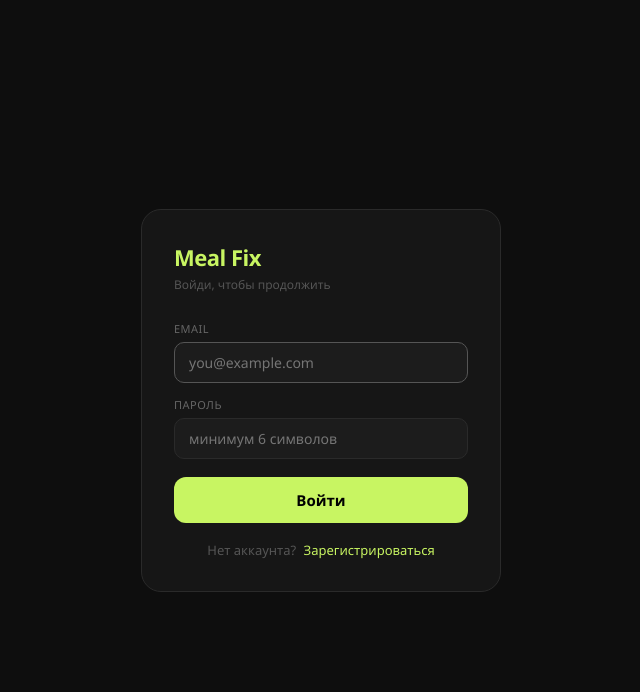
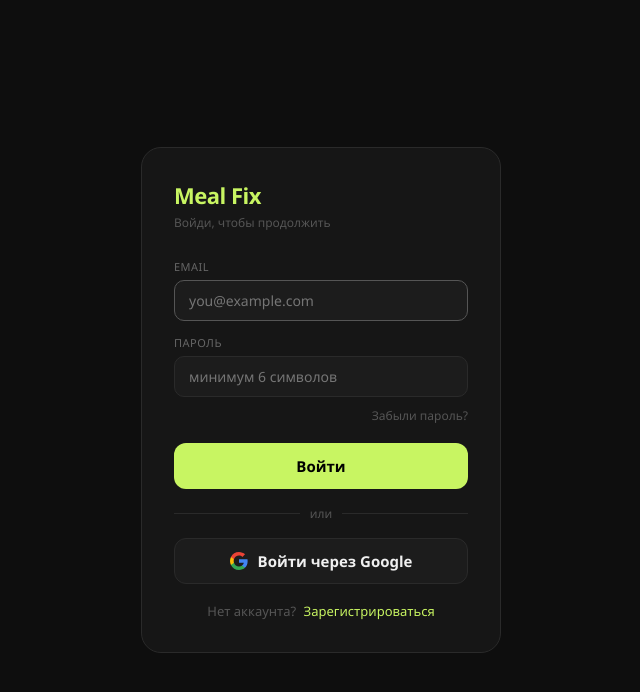
Before and after one commit to gafiyatovzz/meal-fast, a Next.js app: page / in a window 1280 px wide. Shown: the top 692 px of the page, without its empty margins (319-959 px from the left). Built offline with nearby package versions, Linux system fonts and the light colour scheme; no server answers.

Commit message:
feat(auth): add password recovery and Google sign-in

```diff
--- a/src/app/auth.module.less
+++ b/src/app/auth.module.less
@@ -72,6 +72,54 @@
 
 .toggleLink { color: @color-accent; cursor: pointer; margin-left: 4px; }
 
+.forgotRow { text-align: right; margin-top: -8px; margin-bottom: 14px; }
+
+.forgotLink { font-size: 12px; color: @color-text-dim; cursor: pointer; &:hover { color: @color-accent; } }
+
+.ok {
+  background: fadeout(@color-accent, 85%);
+  border: 1px solid fadeout(@color-accent, 60%);
+  border-radius: @radius-md;
+  padding: 10px 14px;
+  font-size: 13px;
+  color: @color-accent;
+  margin-bottom: 14px;
+}
+
+.divider {
+  display: flex;
+  align-items: center;
+  gap: 10px;
+  margin: 16px 0;
+  color: @color-text-dim;
+  font-size: 12px;
+  &::before, &::after {
+    content: '';
+    flex: 1;
+    height: 1px;
+    background: @color-border;
+  }
+}
+
+.googleBtn {
+  width: 100%;
+  background: @color-surface-2;
+  color: @color-text;
+  border: 1px solid @color-border;
+  border-radius: @radius-lg;
+  padding: 12px 0;
+  font-weight: 600;
+  font-size: @font-size-md;
+  cursor: pointer;
+  font-family: @font-family;
+  display: flex;
+  align-items: center;
+  justify-content: center;
+  gap: 10px;
+  &:hover { border-color: @color-text-dim; }
+  &:disabled { opacity: 0.5; cursor: not-allowed; }
+}
+
 .err {
   background: @color-error-bg;
   border: 1px solid @color-error-border;
--- a/src/app/auth.tsx
+++ b/src/app/auth.tsx
@@ -4,27 +4,150 @@
 import { supabase } from '../lib/supabase'
 import styles from './auth.module.less'
 
-export default function AuthForm() {
-  const [mode, setMode] = useState<'login' | 'signup'>('login')
+type Mode = 'login' | 'signup' | 'reset' | 'update'
+
+interface AuthFormProps {
+  initialMode?: Mode
+  onPasswordUpdated?: () => void
+}
+
+export default function AuthForm({ initialMode = 'login', onPasswordUpdated }: AuthFormProps) {
+  const [mode, setMode] = useState<Mode>(initialMode)
   const [email, setEmail] = useState('')
   const [password, setPassword] = useState('')
+  const [confirm, setConfirm] = useState('')
   const [loading, setLoading] = useState(false)
   const [error, setError] = useState<string | null>(null)
+  const [success, setSuccess] = useState<string | null>(null)
+
+  function switchMode(next: Mode) {
+    setMode(next)
+    setError(null)
+    setSuccess(null)
+  }
+
+  async function signInWithGoogle() {
+    setError(null)
+    setLoading(true)
+    const { error } = await supabase.auth.signInWithOAuth({
+      provider: 'google',
+      options: { redirectTo: window.location.origin }
+    })
+    if (error) setError(error.message)
+    setLoading(false)
+  }
 
   async function submit(e: React.FormEvent<HTMLFormElement>) {
     e.preventDefault()
     setError(null)
+    setSuccess(null)
     setLoading(true)
 
     if (mode === 'login') {
       const { error } = await supabase.auth.signInWithPassword({ email, password })
       if (error) setError(error.message)
-    } else {
+    } else if (mode === 'signup') {
       const { error } = await supabase.auth.signUp({ email, password })
       if (error) setError(error.message)
+    } else if (mode === 'reset') {
+      const redirectTo = window.location.origin
+      const { error } = await supabase.auth.resetPasswordForEmail(email, { redirectTo })
+      if (error) {
+        setError(error.message)
+      } else {
+        setSuccess('Письмо со ссылкой для сброса пароля отправлено на ' + email)
+      }
+    } else if (mode === 'update') {
+      if (password !== confirm) {
+        setError('Пароли не совпадают')
+        setLoading(false)
+        return
+      }
+      const { error } = await supabase.auth.updateUser({ password })
+      if (error) {
+        setError(error.message)
+      } else {
+        onPasswordUpdated?.()
+      }
     }
 
     setLoading(false)
+  }
+
+  if (mode === 'reset') {
+    return (
+      <div className={styles.wrap}>
+        <div className={styles.card}>
+          <div className={styles.logo}>Meal Fix</div>
+          <div className={styles.sub}>Сброс пароля</div>
+
+          {error && <div className={styles.err}>{error}</div>}
+          {success && <div className={styles.ok}>{success}</div>}
+
+          {!success && (
+            <form onSubmit={submit}>
+              <label className={styles.label}>Email</label>
+              <input
+                className={styles.input}
+                type="email"
+                value={email}
+                onChange={e => setEmail(e.target.value)}
+                placeholder="you@example.com"
+                required
+                autoFocus
+              />
+              <button className={styles.btn} type="submit" disabled={loading}>
+                {loading ? '…' : 'Отправить ссылку'}
+              </button>
+            </form>
+          )}
+
+          <div className={styles.toggle}>
+            <span className={styles.toggleLink} onClick={() => switchMode('login')}>← Назад ко входу</span>
+          </div>
+        </div>
+      </div>
+    )
+  }
+
+  if (mode === 'update') {
+    return (
+      <div className={styles.wrap}>
+        <div className={styles.card}>
+          <div className={styles.logo}>Meal Fix</div>
+          <div className={styles.sub}>Новый пароль</div>
+
+          {error && <div className={styles.err}>{error}</div>}
+
+          <form onSubmit={submit}>
+            <label className={styles.label}>Новый пароль</label>
+            <input
+              className={styles.input}
+              type="password"
+              value={password}
+              onChange={e => setPassword(e.target.value)}
+              placeholder="минимум 6 символов"
+              required
+              minLength={6}
+              autoFocus
+            />
+            <label className={styles.label}>Подтвердите пароль</label>
+            <input
+              className={styles.input}
+              type="password"
+              value={confirm}
+              onChange={e => setConfirm(e.target.value)}
+              placeholder="повторите пароль"
+              required
+              minLength={6}
+            />
+            <button className={styles.btn} type="submit" disabled={loading}>
+              {loading ? '…' : 'Сохранить пароль'}
+            </button>
+          </form>
+        </div>
+      </div>
+    )
   }
 
   return (
@@ -56,14 +179,31 @@
             required
             minLength={6}
           />
+          {mode === 'login' && (
+            <div className={styles.forgotRow}>
+              <span className={styles.forgotLink} onClick={() => switchMode('reset')}>Забыли пароль?</span>
+            </div>
+          )}
           <button className={styles.btn} type="submit" disabled={loading}>
             {loading ? '…' : mode === 'login' ? 'Войти' : 'Зарегистрироваться'}
           </button>
         </form>
 
+        <div className={styles.divider}>или</div>
+
+        <button className={styles.googleBtn} type="button" onClick={signInWithGoogle} disabled={loading}>
+          <svg width="18" height="18" viewBox="0 0 18 18" fill="none" xmlns="http://www.w3.org/2000/svg">
+            <path d="M17.64 9.2c0-.637-.057-1.251-.164-1.84H9v3.481h4.844a4.14 4.14 0 0 1-1.796 2.716v2.259h2.908c1.702-1.567 2.684-3.875 2.684-6.615Z" fill="#4285F4"/>
+            <path d="M9 18c2.43 0 4.467-.806 5.956-2.18l-2.908-2.259c-.806.54-1.837.86-3.048.86-2.344 0-4.328-1.584-5.036-3.711H.957v2.332A8.997 8.997 0 0 0 9 18Z" fill="#34A853"/>
+            <path d="M3.964 10.71A5.41 5.41 0 0 1 3.682 9c0-.593.102-1.17.282-1.71V4.958H.957A8.996 8.996 0 0 0 0 9c0 1.452.348 2.827.957 4.042l3.007-2.332Z" fill="#FBBC05"/>
+            <path d="M9 3.58c1.321 0 2.508.454 3.44 1.345l2.582-2.58C13.463.891 11.426 0 9 0A8.997 8.997 0 0 0 .957 4.958L3.964 7.29C4.672 5.163 6.656 3.58 9 3.58Z" fill="#EA4335"/>
+          </svg>
+          Войти через Google
+        </button>
+
         <div className={styles.toggle}>
           {mode === 'login' ? 'Нет аккаунта?' : 'Уже есть аккаунт?'}
-          <span className={styles.toggleLink} onClick={() => { setMode(mode === 'login' ? 'signup' : 'login'); setError(null) }}>
+          <span className={styles.toggleLink} onClick={() => switchMode(mode === 'login' ? 'signup' : 'login')}>
             {mode === 'login' ? ' Зарегистрироваться' : ' Войти'}
           </span>
         </div>
--- a/src/app/layout.tsx
+++ b/src/app/layout.tsx
@@ -8,7 +8,7 @@
 
 export default function RootLayout({ children }: { children: React.ReactNode }) {
   return (
-    <html lang="ru">
+    <html lang="ru" suppressHydrationWarning>
       <body>{children}</body>
     </html>
   )
--- a/src/app/page.tsx
+++ b/src/app/page.tsx
@@ -8,14 +8,23 @@
 
 export default function Home() {
   const [session, setSession] = useState<Session | null | undefined>(undefined)
+  const [recoveryMode, setRecoveryMode] = useState(false)
 
   useEffect(() => {
     supabase.auth.getSession().then(({ data }) => setSession(data.session))
-    const { data: { subscription } } = supabase.auth.onAuthStateChange((_, session) => setSession(session))
+    const { data: { subscription } } = supabase.auth.onAuthStateChange((event, session) => {
+      if (event === 'PASSWORD_RECOVERY') {
+        setRecoveryMode(true)
+      } else if (event === 'USER_UPDATED') {
+        setRecoveryMode(false)
+      }
+      setSession(session)
+    })
     return () => subscription.unsubscribe()
   }, [])
 
   if (session === undefined) return null
+  if (recoveryMode) return <AuthForm initialMode="update" onPasswordUpdated={() => setRecoveryMode(false)} />
   if (!session) return <AuthForm />
   return <Tracker session={session} />
 }
```
